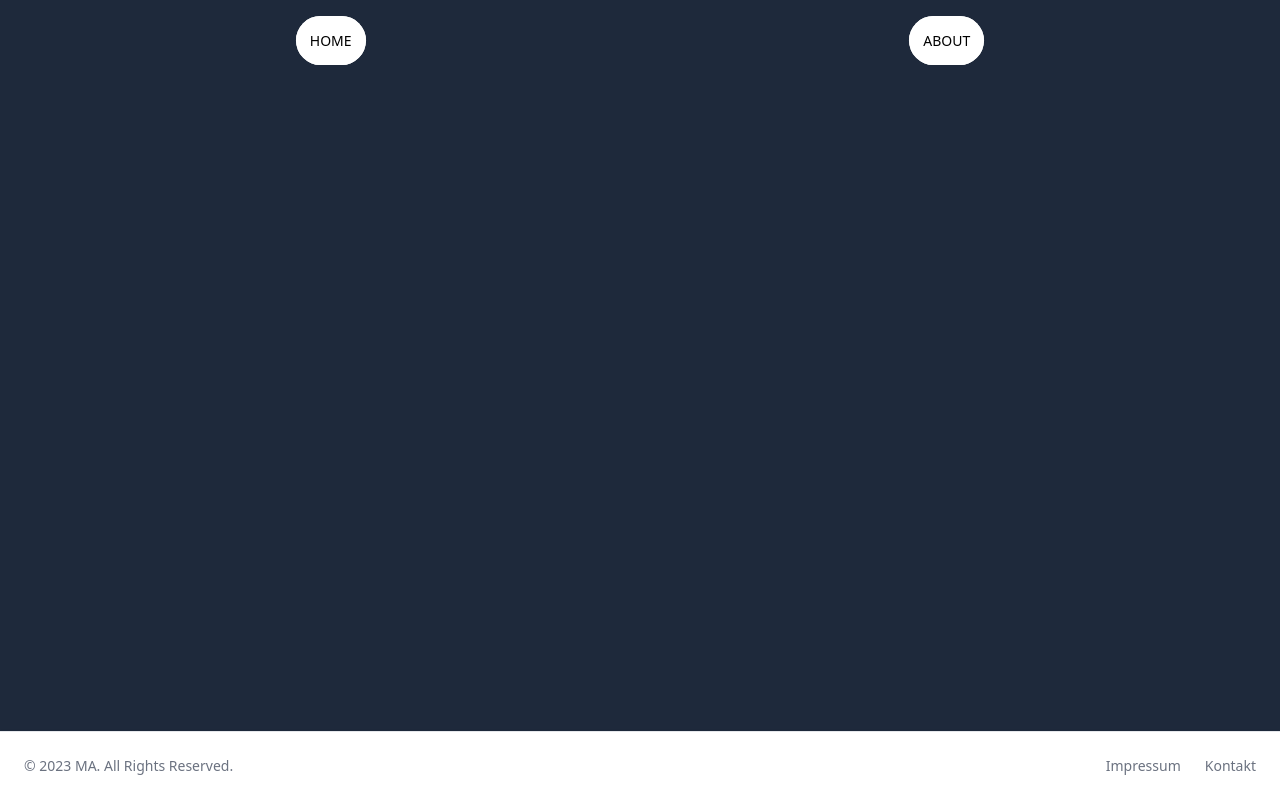
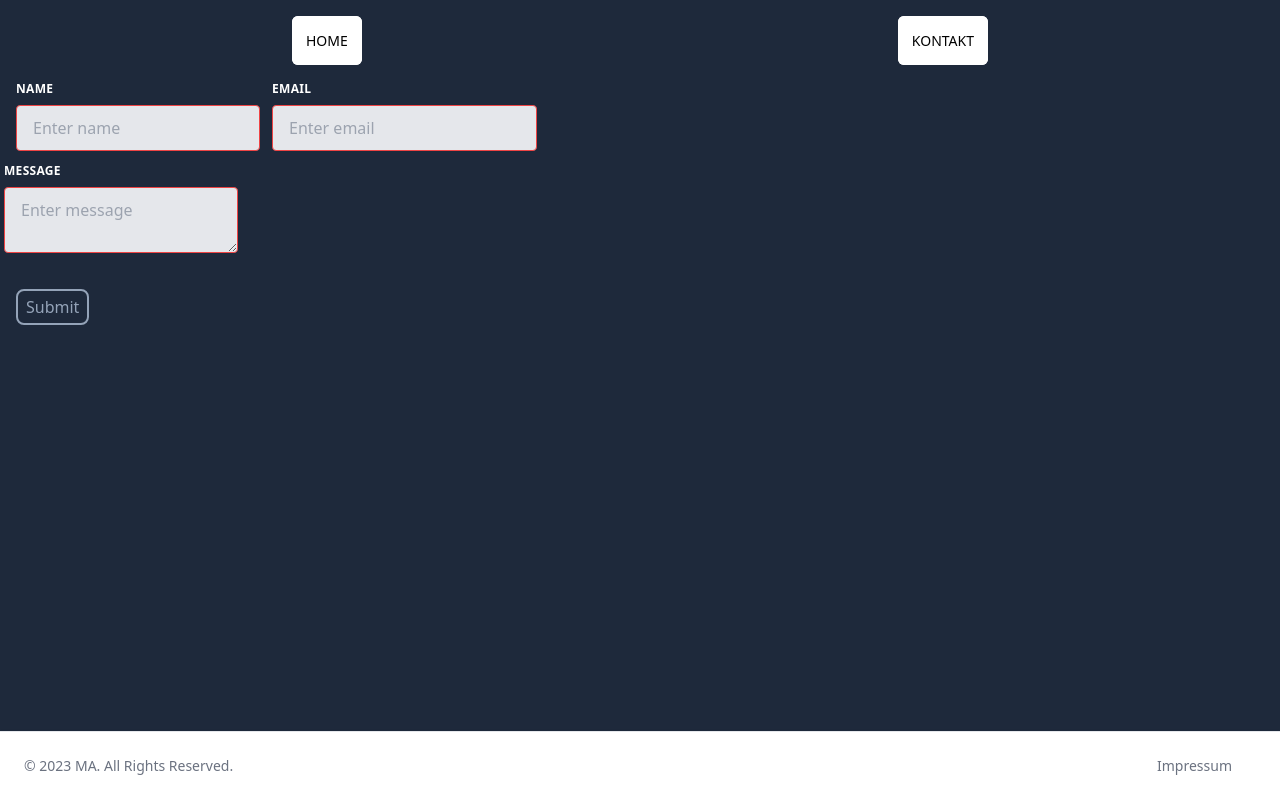
Before and after one commit to fabianw96/MA3DPrint, a Nuxt app: page /contact in a window 1280 px wide. Built offline with nearby package versions, Linux system fonts and the light colour scheme; no server answers.

Commit message:
contact form added, buttons changed, impressum added

```diff
--- a/assets/css/tailwind.css
+++ b/assets/css/tailwind.css
@@ -7,5 +7,5 @@ body {
 }
 
 .tbutton {
-  @apply rounded-lg text-slate-400 px-2 py-1 border-2 border-slate-400;
+  @apply rounded-lg text-slate-400 px-2 py-1 border-2 border-slate-400 hover:bg-slate-400 hover:text-black transition duration-300 delay-150 ease-out;
 }
--- /dev/null
+++ b/components/ContactForm.vue
@@ -0,0 +1,68 @@
+<template>
+  <form @submit.prevent="parseMessage" class="w-full max-w-lg">
+    <div class="flex flex-wrap -mx-3 mb-6">
+      <div class="w-full md:w-1/2 px-3 mb-6 md:mb-0">
+        <label
+          for="name"
+          class="block uppercase tracking-wide text-white text-xs font-bold mb-2"
+          >Name</label
+        >
+        <input
+          id="name"
+          v-model="name"
+          placeholder="Enter name"
+          required
+          type="text"
+          class="appearance-none block w-full bg-gray-200 text-gray-700 border border-red-500 rounded py-3 px-4 mb-3 leading-tight focus:outline-none focus:bg-white"
+        />
+      </div>
+      <div>
+        <label
+          for="email"
+          class="block uppercase tracking-wide text-white text-xs font-bold mb-2"
+          >Email</label
+        >
+        <input
+          id="email"
+          v-model="email"
+          placeholder="Enter email"
+          required
+          type="email"
+          class="appearance-none block w-full bg-gray-200 text-gray-700 border border-red-500 rounded py-3 px-4 mb-3 leading-tight focus:outline-none focus:bg-white"
+        />
+      </div>
+      <div>
+        <label
+          for="message"
+          class="block uppercase tracking-wide text-white text-xs font-bold mb-2"
+          >Message</label
+        >
+        <textarea
+          id="message"
+          v-model="message"
+          placeholder="Enter message"
+          required
+          class="appearance-none block w-full bg-gray-200 text-gray-700 border border-red-500 rounded py-3 px-4 mb-3 leading-tight focus:outline-none focus:bg-white"
+        ></textarea>
+      </div>
+    </div>
+    <button class="tbutton" type="submit">Submit</button>
+  </form>
+</template>
+
+<script setup>
+const name = ref("");
+const email = ref("");
+const message = ref("");
+
+const parseMessage = () => {
+  const newMessage = {
+    name: name.value,
+    email: email.value,
+    message: message.value,
+  };
+  console.log(newMessage);
+};
+</script>
+
+<style scoped></style>
--- a/components/ModalComponent.vue
+++ b/components/ModalComponent.vue
@@ -6,7 +6,7 @@
       class="md:w-3/6 m-auto bg-slate-800 p-5 shadow-md transition-all 0.3s ease-in overflow-hidden"
     >
       <div class="my-5">
-        <div name="body">
+        <div>
           <NuxtLink :to="image.uri" target="_blank">
             <img
               :src="image.uri"
@@ -18,12 +18,9 @@
       </div>
 
       <div>
-        <div name="footer" class="flex justify-around">
+        <div class="flex justify-around">
           <!-- Forward and Backwards button, selects next or previous image -->
-          <button
-            class="float-left tbutton hover:bg-slate-400 hover:text-black transition 0.3s ease-in-out"
-            @click="$emit('prev')"
-          >
+          <button class="float-left tbutton" @click="$emit('prev')">
             <svg
               xmlns="http://www.w3.org/2000/svg"
               width="24"
@@ -39,16 +36,8 @@
               <path d="M7 6v12"></path>
             </svg>
           </button>
-          <button
-            class="tbutton hover:bg-slate-400 hover:text-black transition 0.3s ease-in-out"
-            @click.prevent="$emit('close')"
-          >
-            Close
-          </button>
-          <button
-            class="tbutton hover:bg-slate-400 hover:text-black transition 0.3s ease-in-out"
-            @click="$emit('next')"
-          >
+          <button class="tbutton" @click.prevent="$emit('close')">Close</button>
+          <button class="tbutton" @click="$emit('next')">
             <svg
               xmlns="http://www.w3.org/2000/svg"
               width="24"
@@ -71,18 +60,7 @@
 </template>
 
 <script setup>
-const { image } = defineProps(['image']);
+const { image } = defineProps(["image"]);
 </script>
 
-<style scoped>
-.modal-enter-active,
-.modal-leave-active {
-  transition: all 4.3s;
-}
-
-.modal-enter,
-.modal-leave-to {
-  opacity: 0;
-  transform: translateY(30px);
-}
-</style>
+<style scoped></style>
--- a/layouts/default.vue
+++ b/layouts/default.vue
@@ -2,7 +2,8 @@
   <div>
     <section class="flex gap-x-4 justify-around m-4">
       <NuxtLink class="btn" to="/">Home</NuxtLink>
-      <NuxtLink class="btn" to="/about">About</NuxtLink>
+      <NuxtLink class="btn" to="/contact">Kontakt</NuxtLink>
+
     </section>
 
     <slot />
@@ -22,9 +23,11 @@
               >Impressum</NuxtLink
             >
           </li>
-          <li>
-            <NuxtLink to="/contact" class="hover:underline">Kontakt</NuxtLink>
-          </li>
+<!--          <li>-->
+<!--            <NuxtLink to="/datenschutz" class="mr-4 hover:underline md:mr-6"-->
+<!--              >Datenschutz</NuxtLink-->
+<!--            >-->
+<!--          </li>-->
         </ul>
       </footer>
     </section>
@@ -41,7 +44,7 @@
   text-decoration: none;
   padding: 1em 1em;
   display: inline-block;
-  border-radius: 6em;
+  border-radius: 6px;
   transition: all 0.2s;
   border: none;
   font-family: inherit;
@@ -64,7 +67,7 @@
   display: inline-block;
   height: 100%;
   width: 100%;
-  border-radius: 100px;
+  border-radius: 6px;
   position: absolute;
   top: 0;
   left: 0;
--- a/pages/contact.vue
+++ b/pages/contact.vue
@@ -1,7 +1,7 @@
 <template>
-  <div></div>
+  <contact-form />
 </template>
 
-<script setup lang="ts"></script>
+<script setup></script>
 
 <style scoped></style>
--- a/pages/impressum.vue
+++ b/pages/impressum.vue
@@ -1,7 +1,18 @@
 <template>
-  <div></div>
+  <div class="text-gray-500 dark:text-gray-400 text-start leading-relaxed">
+    <h1 class="font-extrabold text-4xl text-white text-center mb-10">Impressum</h1>
+
+    <h2 class="text-2xl underline">Angaben gem&auml;&szlig; &sect; 5 TMG</h2>
+    <p class="mt-4">Max Mustermann<br />
+      Musterstra&szlig;e 111<br />
+      Geb&auml;ude 44<br />
+      90210 Musterstadt</p>
+
+    <h2 class="text-xl underline mt-4">Kontakt</h2>
+    <p class="mt-4">Telefon: +49 (0) 123 44 55 66<br />
+      Telefax: +49 (0) 123 44 55 99<br />
+      E-Mail: mustermann@musterfirma.de</p>
+
+    <p class="leading-10">Quelle: <a class="underline text-blue-300 hover:text-blue-600" href="https://www.e-recht24.de">eRecht24</a></p>
+  </div>
 </template>
-
-<script setup lang="ts"></script>
-
-<style scoped></style>
--- a/pages/index.vue
+++ b/pages/index.vue
@@ -8,7 +8,8 @@
     <section class="grid grid-cols-1 md:grid-cols-5">
       <div v-for="image in images" :key="image.id">
         <img
-          class="p-2 h-48 w-full object-cover scale-95 hover:scale-100 hover:cursor-pointer transition-transform duration-300 ease-in"
+          class="rounded-xl p-2 h-48 w-full object-cover scale-95 hover:scale-100 hover:cursor-pointer transition-transform duration-300 ease-in "
+          :alt="image.id"
           :src="image.uri"
           @click="openModal(image.id)"
         />
@@ -63,13 +64,11 @@ const openModal = (id) => {
     lastImage.value.id === 1
   ) {
     currentImage.value = images.value[images.value.length - 1];
-    console.log('goto last image');
   } else if (
       currentImage.value === undefined &&
       lastImage.value.id !== 1
   ) {
     currentImage.value = images.value[0];
-    console.log('goto first image');
   }
 };
 
```
